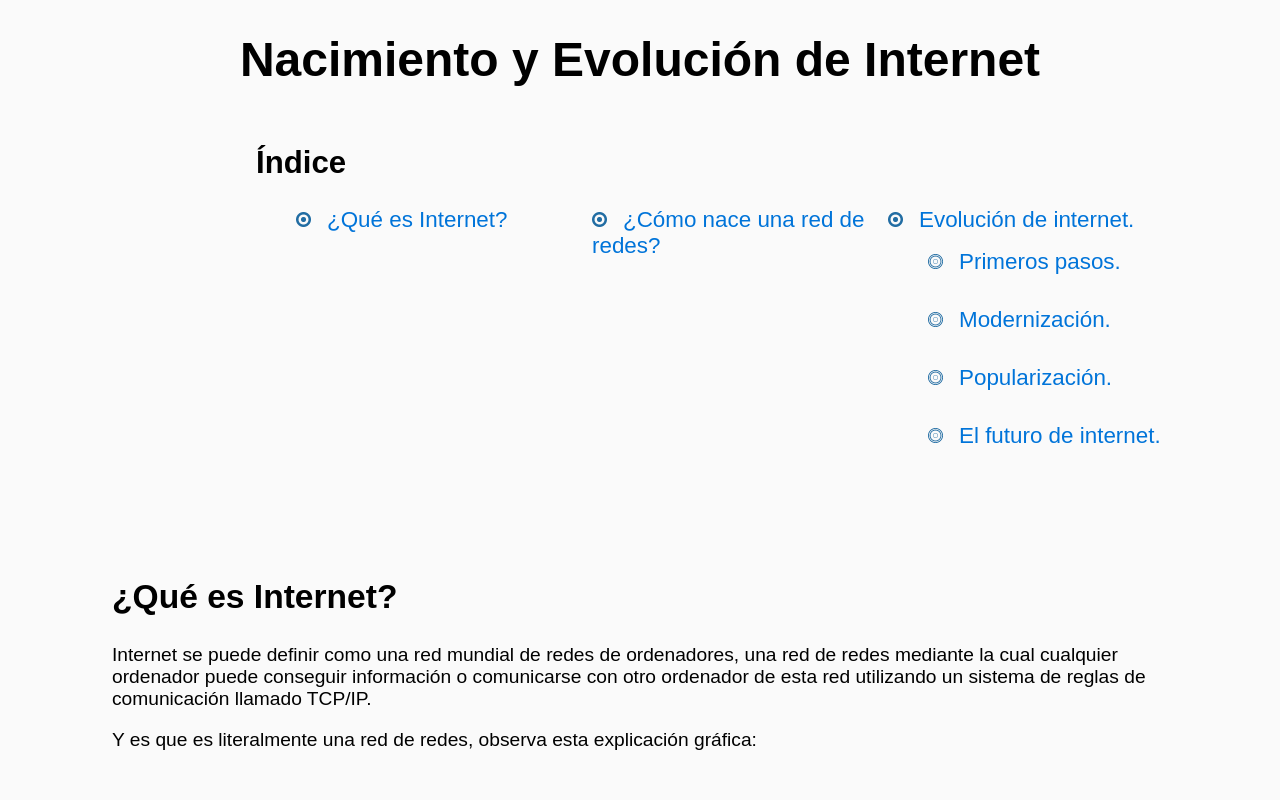
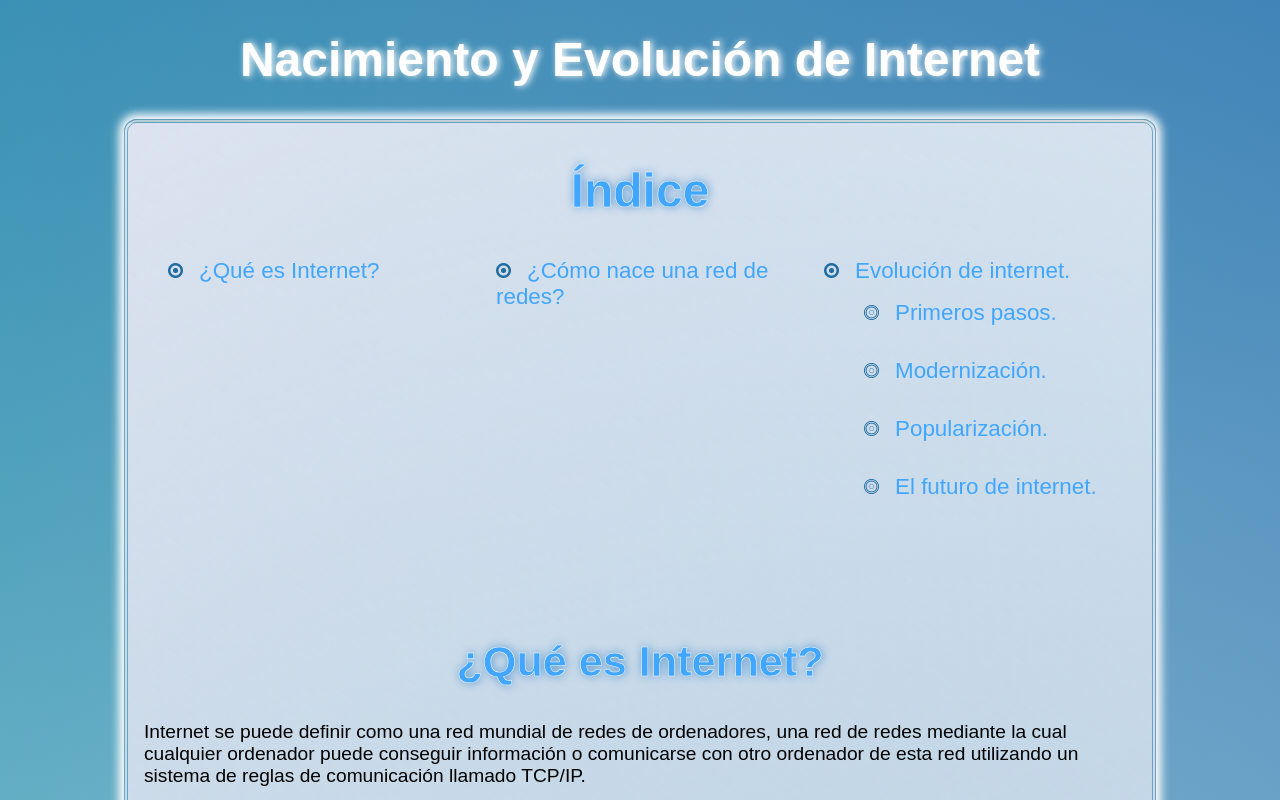
Before and after one commit to Ismaelbase/HistoriaInternet, a plain HTML site: page index.html in a window 1280 px wide. Shown: the top 800 px of the page. Drawn offline with Linux system fonts and the light colour scheme.

Commit message:
Estilos añadidos 2

```diff
--- a/estilos.css
+++ b/estilos.css
@@ -1,30 +1,52 @@
 header h1{
 	text-align: center;
 	font-size: 3rem;
+	color: 	white;
 }
 
 body{
-	width: 100%;
 	margin: 0px;
 	padding: 0px;
 	font-family: Sans-Serif;
+  background:
+        linear-gradient(217deg, rgba(38,110,173,0.8), rgba(0,0,0,0) 70.71%),
+        linear-gradient(127deg, rgba(38,164,173,0.8), rgba(0,0,0,0) 70.71%),
+        linear-gradient(336deg, rgba(38,137,173,0.8), rgba(0,0,0,0) 70.71%);
+}
+h1{
+	text-shadow: white 2px 0 7px;
 }
 main{
 	margin: auto;
-	width: 85%;
+	width: 80%;
+	border: 4px double rgba(43,122,164,0.58);
+	border-radius: 13px;
+	box-shadow: 0 0 10px 5px white;
+	 background:
+        linear-gradient(217deg, rgba(230,238,245,0.8), rgba(0,0,0,0) 70.71%),
+        linear-gradient(127deg, rgba(244,230,245,0.8), rgba(0,0,0,0) 70.71%),
+        linear-gradient(336deg, rgba(245,237,230,0.8), rgba(0,0,0,0) 70.71%);
 }
+
+
 #indice{
-	padding-left: 10rem;
+
 	font-size: 1.3rem;
 }
 #indice li{
 	padding-bottom: 2rem;
-
+}
+#indice h2{
+	text-align: center;
+	font-size: 3rem;
+	-webkit-text-stroke: 0.5px white;
+	color: #40A6FF;
+	text-shadow: #5696cf 1px 0 10px;
 }
 a{
 	text-decoration: none;
 	font-size: 1.4rem;
-	color: #0074D9;
+	color: #40A6FF;
 }
 ul{
 	list-style: none;
@@ -51,6 +73,11 @@ ul{
 }
 #p1 h2{
 	font-size: 2.1rem;
+	text-align: center;
+	color: #40A6FF;
+	-webkit-text-stroke: 0.5px white;
+	text-shadow: #5696cf 1px 0 10px;
+	font-size: 2.7rem;
 }
 #grid1{
 	display: grid;
@@ -71,23 +98,6 @@ img[src="img/bp2.png"],img[src="img/bp3.png"]{
 	margin-right: 1rem;
 }
 
-@import url('https://fonts.googleapis.com/css2?family=Poppins&display=swap');
-
-*{
-  font-family: 'Poppins', sans-serif;
-}
-
-
-body{
-  margin: 0;
-  display: flex;
-  flex-direction: column;
-  align-items: center;
-  justify-content: center;
-  background-color: #fafafa;
-}
-
-
 
 
 .animacion1{
@@ -100,7 +110,7 @@ body{
   right: 0;
   width: 0;
   height: 2px;
-  background-color: #0074D9;
+  background-color: #40A6FF;
   transition: width 0.6s cubic-bezier(0.25, 1, 0.5, 1);
 }
 
```
